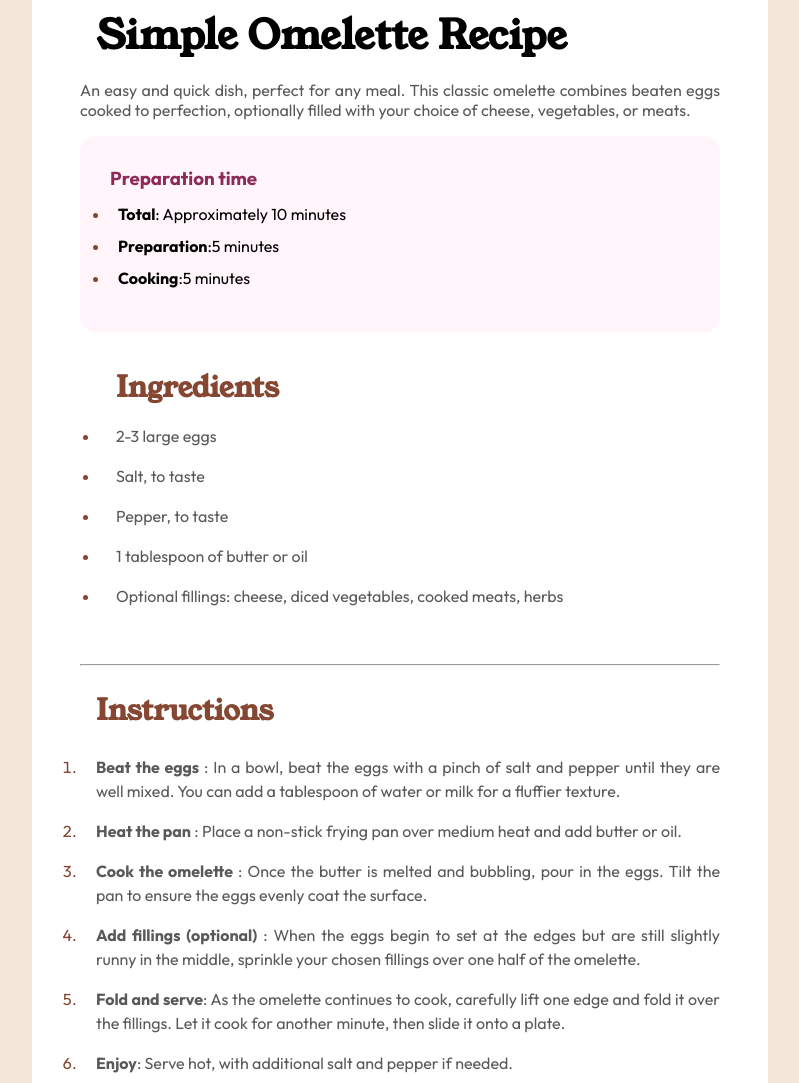
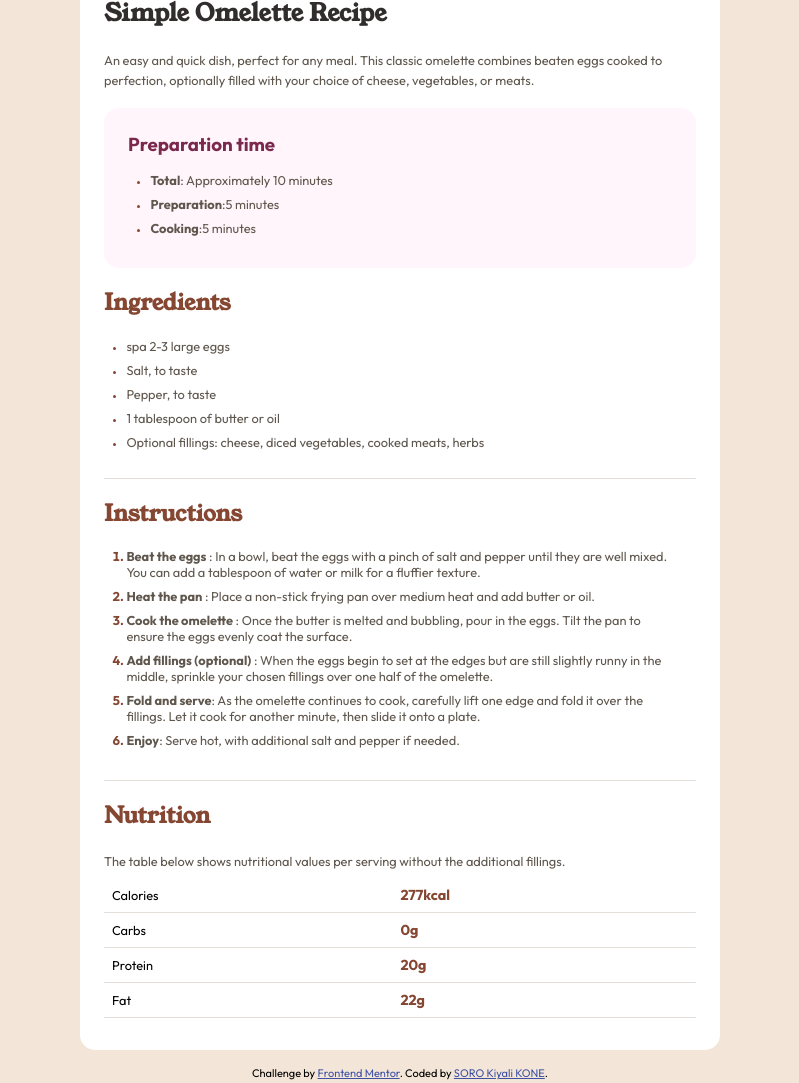
Before and after one commit to sorokiyali/Page-de-recettes, a plain HTML site: page index.html in a window 1280 px wide. Shown: the part 386-1469 px from the top of the page, without its empty margins (240-1039 px from the left). Drawn offline with Linux system fonts and the light colour scheme.

Commit message:
refont and organize project

```diff
--- /dev/null
+++ b/css/colors.css
@@ -0,0 +1,11 @@
+:root {
+    --Nutmeg: hsl(14, 45%, 36%);
+    --Dark-Raspberry: hsl(332, 51%, 32%);
+    --White: hsl(0, 0%, 100%);
+    --Rose-White: hsl(330, 100%, 98%);
+    --Eggshell: hsl(30, 54%, 90%);
+    --Light-Grey: hsl(30, 18%, 87%);
+    --Wenge-Brown: hsl(30, 10%, 34%);
+    --Dark-Charcoal: hsl(24, 5%, 18%);
+    --Blue: hsl(228, 45%, 44%);
+}
--- /dev/null
+++ b/css/style.css
@@ -0,0 +1,159 @@
+@import url('https://fonts.googleapis.com/css2?family=Figtree:wght@600;800;900&family=Outfit:wght@400;700&family=Work+Sans:wght@400;600;700&display=swap');
+@import url('https://fonts.googleapis.com/css2?family=Figtree:wght@600;800;900&family=Outfit:wght@400;700&family=Work+Sans:wght@400;600;700&family=Young+Serif&display=swap');
+@import url("colors.css");
+
+
+* {
+    margin: 0;
+    padding: 0;
+    box-sizing: border-box;
+    border: none;
+}
+
+body {
+    font-family: 'outfit', sans-serif;
+    background-color: var(--Eggshell);
+    font-size: 16px;
+}
+
+.container {
+    padding: 2rem 20rem;
+}
+
+.center {
+    display: flex;
+    flex-direction: column;
+    justify-content: center;
+    align-items: center;
+}
+
+
+
+.card {
+    background-color: var(--White);
+    padding: 1.5rem;
+    border-radius: 15px;
+    margin-top: 2rem;
+
+}
+
+
+img {
+    width: 100%;
+    border-radius: 10px;
+}
+
+h1 {
+    font-size: 1.5rem;
+    font-family: 'Young Serif', sans-serif;
+    margin: 1.2rem 0;
+    color: var(--Dark-Charcoal);
+
+}
+
+small {
+    color: var(--Wenge-Brown);
+    font-size: .8rem;
+}
+
+.preparation-time {
+    margin-top: 1.2rem;
+    padding: 1.5rem;
+    background-color: var(--Rose-White);
+    border-radius: 15px;
+}
+
+h3 {
+    margin-bottom: 1rem;
+    color: var(--Dark-Raspberry);
+}
+
+ul,ol {
+    color: var(--Nutmeg);
+    font-size: .6rem;
+    padding: 0 1.4rem;
+    font-weight: 700;
+}
+
+ol {
+    font-size: .8rem;
+}
+
+li {
+    margin-bottom: .5rem;
+}
+
+
+li small {
+    font-weight: normal;
+}
+
+.preparation-time small {
+    font-size: .8rem;
+}
+
+h2 {
+    color: var(--Nutmeg);
+    font-family: 'Young Serif', sans-serif;
+    font-size: 1.4rem;
+    margin: 1.2rem 0;
+}
+
+.ingredient small {
+    font-size: .8rem;
+}
+
+
+hr {
+    border-bottom: 0.5px solid var(--Light-Grey);
+
+}
+
+.instruction {
+    margin-bottom: 2rem;
+}
+
+table {
+    margin: .5rem 0;
+    border-collapse: collapse;
+    width: 100%;
+
+}
+
+.nutrition tr {
+    font-size: .8rem;
+    border-bottom: 1px solid var(--Light-Grey);
+}
+
+.nutrition tr td:last-child{
+    color: var(--Nutmeg);
+    font-weight: 700;
+    font-size: 0.9rem;
+}
+
+.nutrition td {
+    padding: 0.5rem;
+}
+
+
+.attribution {
+    text-align: center;
+    font-size: 11px;
+    margin: 1rem 0;
+}
+
+.attribution a {
+    color: var(--Blue);
+
+}
+
+@media only screen and (max-width: 768px) {
+    .container {
+        padding: 0;
+    }
+    .card {
+        border-radius: 0;
+        margin-top: 0;
+    }
+
+}
--- a/index.html
+++ b/index.html
@@ -5,55 +5,57 @@
   <meta charset="UTF-8">
   <meta name="viewport" content="width=device-width, initial-scale=1.0">
 
-  <link rel="icon" type="image/png" sizes="32x32" href="./assets/images/favicon-32x32.png">
-  <link rel="stylesheet" href="style.css">
+  <link rel="icon" type="image/png" sizes="32x32" href="images/favicon-32x32.png">
+  <link rel="stylesheet" href="css/style.css">
   <title>Frontend Mentor | Recipe page</title>
 
 </head>
 
 <body>
-  <div class="center">
+  <div class="center container">
     <div class="card">
-      <div class="image">
-        <img src="images/image-omelette.jpeg" alt="">
-      </div>
+
+      <img src="images/image-omelette.jpeg" alt="">
 
       <div class="under-card">
         <h1>Simple Omelette Recipe</h1>
-        <p>An easy and quick dish, perfect for any meal. This classic omelette combines beaten eggs cooked
+
+        <small>An easy and quick dish, perfect for any meal. This classic omelette combines beaten eggs cooked
           to perfection, optionally filled with your choice of cheese, vegetables, or meats.
-        </p>
-        <div class="time">
+        </small>
+
+        <div class="preparation-time">
           <h3>Preparation time</h3>
           <ul>
             <li>
-              <p class="list"><strong>Total</strong>: Approximately 10 minutes</p>
+              <small><strong>Total</strong>: Approximately 10 minutes</small>
             </li>
             <li>
-              <p class="list"><strong>Preparation</strong>:5 minutes</p>
+              <small><strong>Preparation</strong>:5 minutes</small>
             </li>
             <li>
-              <p class="list"><strong>Cooking</strong>:5 minutes</p>
+              <small><strong>Cooking</strong>:5 minutes</small>
             </li>
           </ul>
         </div>
+
         <div class="ingredient">
           <h2>Ingredients</h2>
           <ul>
             <li>
-              <p class="plist"> 2-3 large eggs</p>
+              <small>spa 2-3 large eggs</small>
             </li>
             <li>
-              <p class="plist">Salt, to taste</p>
+              <small>Salt, to taste</small>
             </li>
             <li>
-              <p class="plist">Pepper, to taste</p>
+              <small>Pepper, to taste</small>
             </li>
             <li>
-              <p class="plist">1 tablespoon of butter or oil</p>
+              <small>1 tablespoon of butter or oil</small>
             </li>
             <li>
-              <p class="plist">Optional fillings: cheese, diced vegetables, cooked meats, herbs</p>
+              <small>Optional fillings: cheese, diced vegetables, cooked meats, herbs</small>
             </li>
           </ul>
         </div><br>
@@ -62,59 +64,63 @@
           <h2>Instructions</h2>
           <ol>
             <li>
-              <p class="plist"><strong>Beat the eggs</strong> : In a bowl, beat the eggs with a pinch of salt and pepper
+              <small><strong>Beat the eggs</strong> : In a bowl, beat the eggs with a pinch of salt and
+                pepper
                 until they are
                 well mixed.
-                You can add a tablespoon of water or milk for a fluffier texture.</p>
+                You can add a tablespoon of water or milk for a fluffier texture.</small>
             </li>
             <li>
-              <p class="plist"><strong>Heat the pan</strong> : Place a non-stick frying pan over medium heat and add
-                butter or oil.</p>
+              <small><strong>Heat the pan</strong> : Place a non-stick frying pan over medium heat and add
+                butter or oil.</small>
             </li>
             <li>
-              <p class="plist"><strong>Cook the omelette</strong> : Once the butter is melted and bubbling, pour in the
+              <small><strong>Cook the omelette</strong> : Once the butter is melted and bubbling, pour in
+                the
                 eggs. Tilt the
                 pan
                 to ensure
-                the eggs evenly coat the surface.</p>
+                the eggs evenly coat the surface.</small>
             </li>
             <li>
-              <p class="plist"><strong>Add fillings (optional)</strong> : When the eggs begin to set at the edges but
+              <small><strong>Add fillings (optional)</strong> : When the eggs begin to set at the edges
+                but
                 are still slightly
                 runny in the
-                middle, sprinkle your chosen fillings over one half of the omelette.</p>
+                middle, sprinkle your chosen fillings over one half of the omelette.</small>
             </li>
             <li>
-              <p class="plist"><strong>Fold and serve</strong>: As the omelette continues to cook, carefully lift one
+              <small><strong>Fold and serve</strong>: As the omelette continues to cook, carefully lift
+                one
                 edge and fold it
                 over the
-                fillings. Let it cook for another minute, then slide it onto a plate.</p>
+                fillings. Let it cook for another minute, then slide it onto a plate.</small>
             </li>
             <li>
-              <p class="plist"><strong>Enjoy</strong>: Serve hot, with additional salt and pepper if needed.</p>
+              <small><strong>Enjoy</strong>: Serve hot, with additional salt and pepper if needed.</small>
             </li>
           </ol>
         </div>
         <hr>
         <div class="nutrition">
           <h2> Nutrition</h2>
-          <p class="nutri">The table below shows nutritional values per serving without the additional fillings.</p>
+          <small>The table below shows nutritional values per serving without the additional fillings.</small>
           <table>
             <tr>
               <td>Calories</td>
-              <td class="value">277kcal</td>
+              <td >277kcal</td>
             </tr>
             <tr>
               <td>Carbs</td>
-              <td class="value">0g</td>
+              <td >0g</td>
             </tr>
             <tr>
               <td>Protein</td>
-              <td class="value"> 20g</td>
+              <td > 20g</td>
             </tr>
             <tr>
               <td>Fat</td>
-              <td class="value">22g</td>
+              <td >22g</td>
             </tr>
           </table>
         </div>
--- a/style.css
+++ /dev/null
@@ -1,189 +0,0 @@
-@import url('https://fonts.googleapis.com/css2?family=Figtree:wght@600;800;900&family=Outfit:wght@400;700&family=Work+Sans:wght@400;600;700&display=swap');
-@import url('https://fonts.googleapis.com/css2?family=Figtree:wght@600;800;900&family=Outfit:wght@400;700&family=Work+Sans:wght@400;600;700&family=Young+Serif&display=swap');
-
-
-* {
-    margin: 0;
-    padding: 0;
-    box-sizing: border-box;
-    /* border: none; */
-}
-
-body {
-    font-family: 'outfit', sans-serif;
-    background-color: hsl(30, 54%, 90%);
-    font-size: 16px;
-}
-
-
-.center{
-    display: flex;
-    flex-direction: column;
-    justify-content: center;
-    align-items: center;
-}
-
-.card{
-    background-color: hsl(0, 0%, 100%);
-    padding: 3rem 3rem ;
-    border-radius: 1rem;
-    width: 46rem;
-    margin-top: 2rem;
-
-}
-
-/* .image{
-    width: 45rem;
-
-} */
-
-img{
-    object-fit: cover;
-    width: 40rem;
-    border-radius: 1rem;
-}
-
-h1{
-    font-size: 2.5rem;
-    font-family: 'Young Serif',sans-serif;
-    margin: 1rem 1rem;
-
-}
-
-p{
-    text-align: justify;
-    color: hsl(20, 2%, 35%);
-    margin-bottom: 1rem;
-}
-
-.time{
-    background-color: hsl(330, 100%, 98%);
-    padding: 30px;
-    border-radius: 1rem;
-}
-
-h3{
-    margin-bottom: 1rem;
-    color:  hsl(332, 54%, 36%);
-}
-
-ul {
-    line-height: 1rem;
-    color: hsl(14, 45%, 36%);
-}
-
-.list {
-    color: black;
-    margin-left: 0.5rem;
-}
-
-.ingredient{
-    padding: 20px;
-    line-height:1.5rem ;
-    text-align: justify;
-}
-
-h2{
-    color: hsl(14, 45%, 36%);
-    font-family: 'Young Serif',sans-serif;
-    font-size: 1.8rem;
-    margin: 1.5rem 1rem 1.5rem 1rem;
-}
-
-
-.plist{
-   margin-left: 1rem;
-   line-height: 1.5rem;
-
-}
-
-hr{
-    border-bottom: 0.5px solid rgb(245, 244, 244);
-
-}
-
-.instruction{
-    text-align: justify;
-    margin-bottom: 2rem;
-}
-
-ol{
-    line-height: 1rem;
-    color: hsl(14, 45%, 36%);
-
-}
-
-.nutrition{
-    text-align: justify;
-}
-
-table {
-    border-collapse: collapse;
-    width: 92%;
-
-}
-
-.value {
-    color: hsl(14, 45%, 36%);
-    font-weight: bold;
-    font-size: 0.8rem;
-}
-
-td {
-    padding: 0.5rem;
-}
-
-
-tr{
-    border-bottom: 1px solid gainsboro;
-}
-.attribution{
-    text-align: center;
-    font-size: 11px;
-    margin-top: 1rem;
-    margin-bottom: 1rem;
-}
-
-.attribution a{
-    color: hsl(228, 45%, 44%);
-
-}
-
-@media only screen and (max-width: 375px) {
-
-    .card{
-       width: 25rem;
-       padding: 0 15rem 0 -15rem;
-       border-radius: 0;
-
-    }
-
-    h1{
-        font-size: 1.8rem;
-    }
-    img{
-        width: 25rem;
-        margin: -3rem 0 0.5rem -3rem;
-        border-radius: 0;
-    }
-    .attribution{
-        visibility: hidden;
-    }
-}
-
-
-
-
-
-
-
-
-
-/* .center{
-    display: flex;
-    justify-content: center;
-    align-items: center;
-    flex-direction: column; */
-    /* height: calc(100vh - 1px ); */
-
-/* }
```
